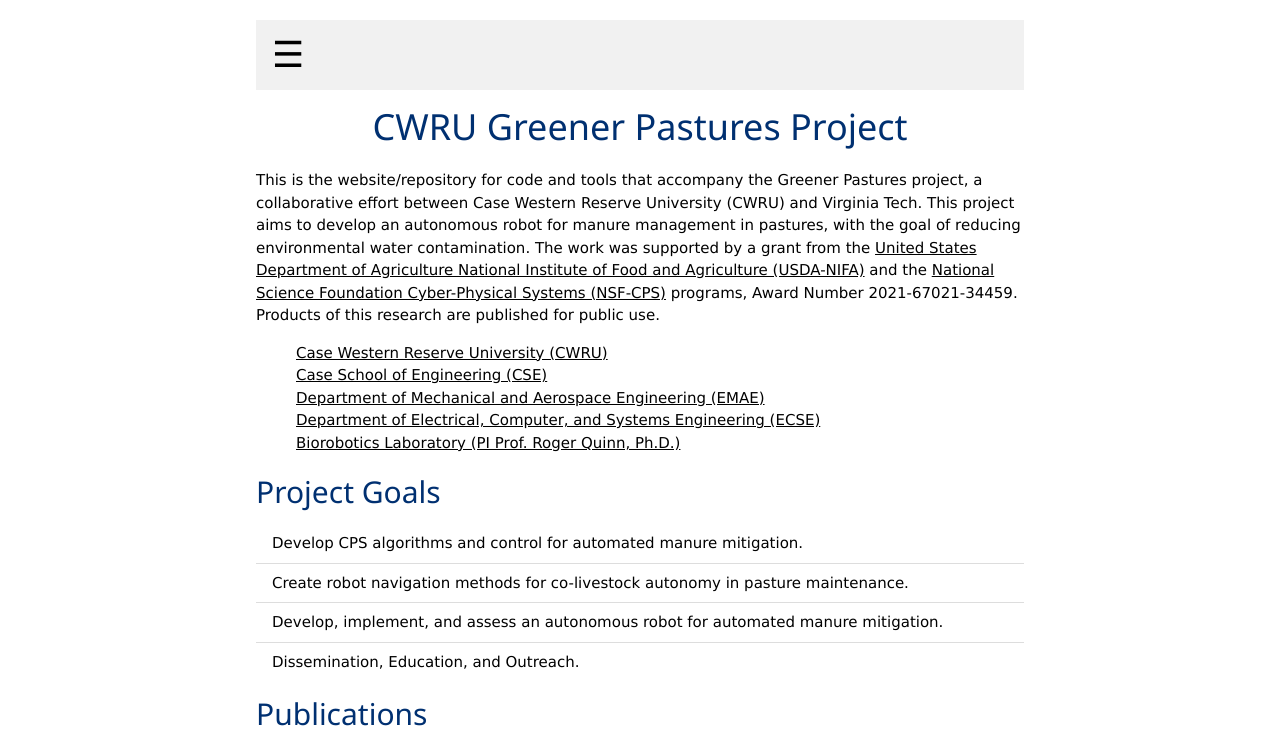
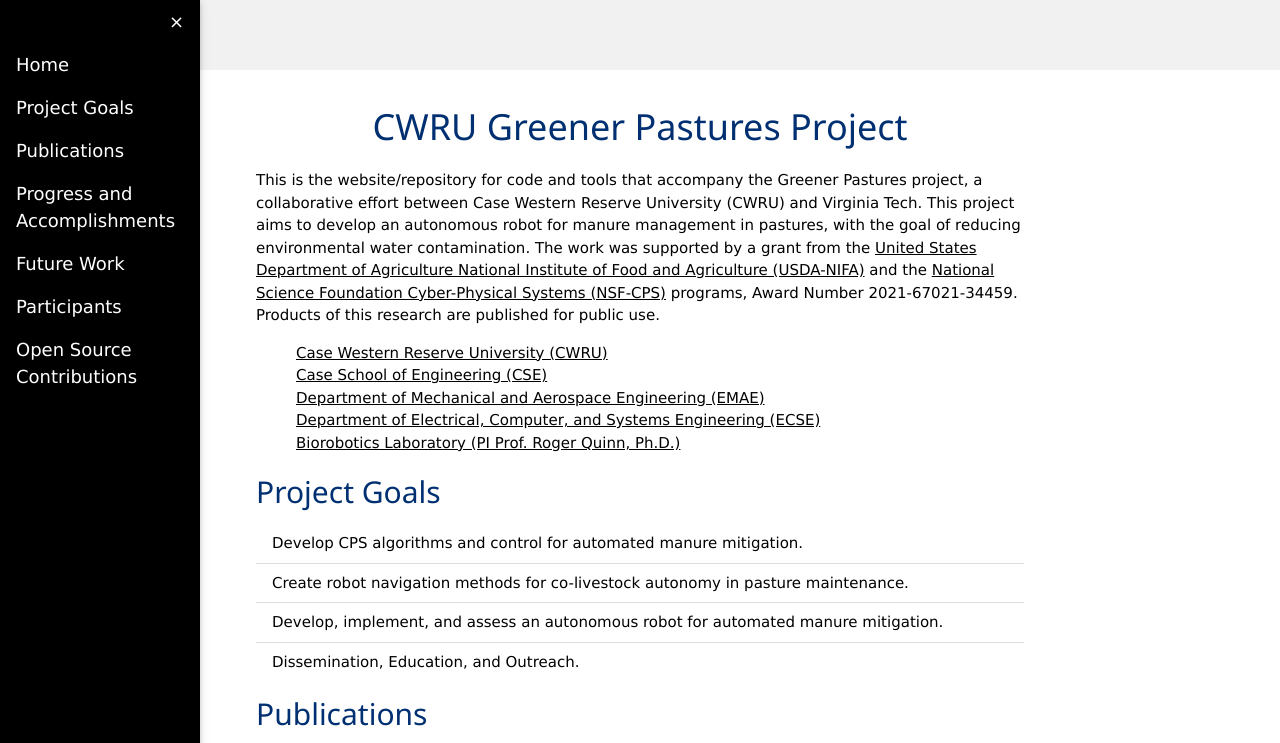
Before and after one commit to cwru-greener-pastures/cwru-greener-pastures.github.io, a plain HTML site: page index.html in a window 1280 px wide. Shown: the top 743 px of the page. Drawn offline with nearby package versions, Linux system fonts and the light colour scheme.

Commit message:
Update index.html
More updates to menu.

```diff
--- a/index.html
+++ b/index.html
@@ -24,11 +24,15 @@
     ul.plain {
       list-style-type: none;
     }
+    /* Keep the header in place */
+    header{
+        position: sticky;
+        top: 0;
+    }
   </style>
 </head>
 <body>
-  <div class="w3-container">
-  <nav class="w3-sidebar w3-bar-block w3-black w3-card w3-large" style="display:none" id="side-menu">
+    <nav class="w3-sidebar w3-bar-block w3-black w3-card w3-large" style="display:none margin: 0px;" id="side-menu">
         <a href="javascript:void(0)" onclick="w3_close()" class="w3-button w3-black w3-right">&times;</a><br>
         <a class="w3-bar-item w3-button" onclick="w3_close()" href="#">Home</a>
         <a class="w3-bar-item w3-button" onclick="w3_close()" href="#project_goals">Project Goals</a>
@@ -41,6 +45,7 @@
       <header class="w3-light-grey">
         <button class="w3-button w3-xxlarge" onclick="w3_open()">&#9776;</button>
       </header>
+  <div class="w3-container">
 
     <h1 class="w3-center">CWRU Greener Pastures Project</h1>
     <p>This is the website/repository for code and tools that accompany the Greener Pastures project, a collaborative effort between Case Western Reserve University (CWRU) and Virginia Tech. This project aims to develop an autonomous robot for manure management in pastures, with the goal of reducing environmental water contamination.  The work was supported by a grant from the <a href="https://www.nifa.usda.gov/">United States Department of Agriculture National Institute of Food and Agriculture (USDA-NIFA)</a> and the <a href="https://new.nsf.gov/funding/opportunities/cps-cyber-physical-systems">National Science Foundation Cyber-Physical Systems (NSF-CPS)</a> programs, Award Number 2021-67021-34459.  Products of this research are published for public use.</p>
```
Lines whose indentation alone changed are shown as unchanged.
